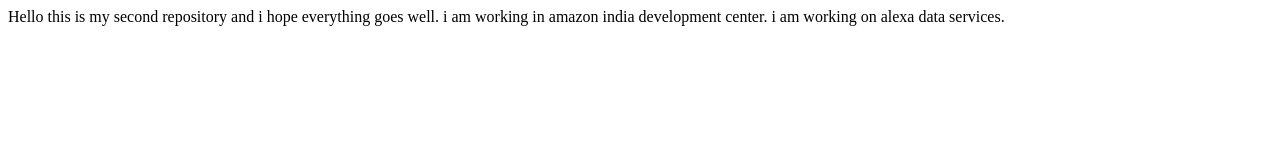
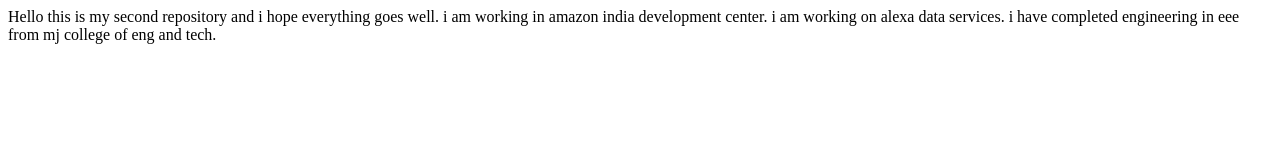
Before and after one commit to shoaibriyankhan/srk, a plain HTML site: page index.html in a window 1280 px wide. Drawn offline with Linux system fonts and the light colour scheme.

Commit message:
update:education

```diff
--- a/index.html
+++ b/index.html
@@ -12,5 +12,8 @@
     i am working in amazon india development center.
 
     i am working on alexa data services.
+    i have completed engineering in eee
+    from mj college of eng and tech.
+
 </body>
 </html>
```
